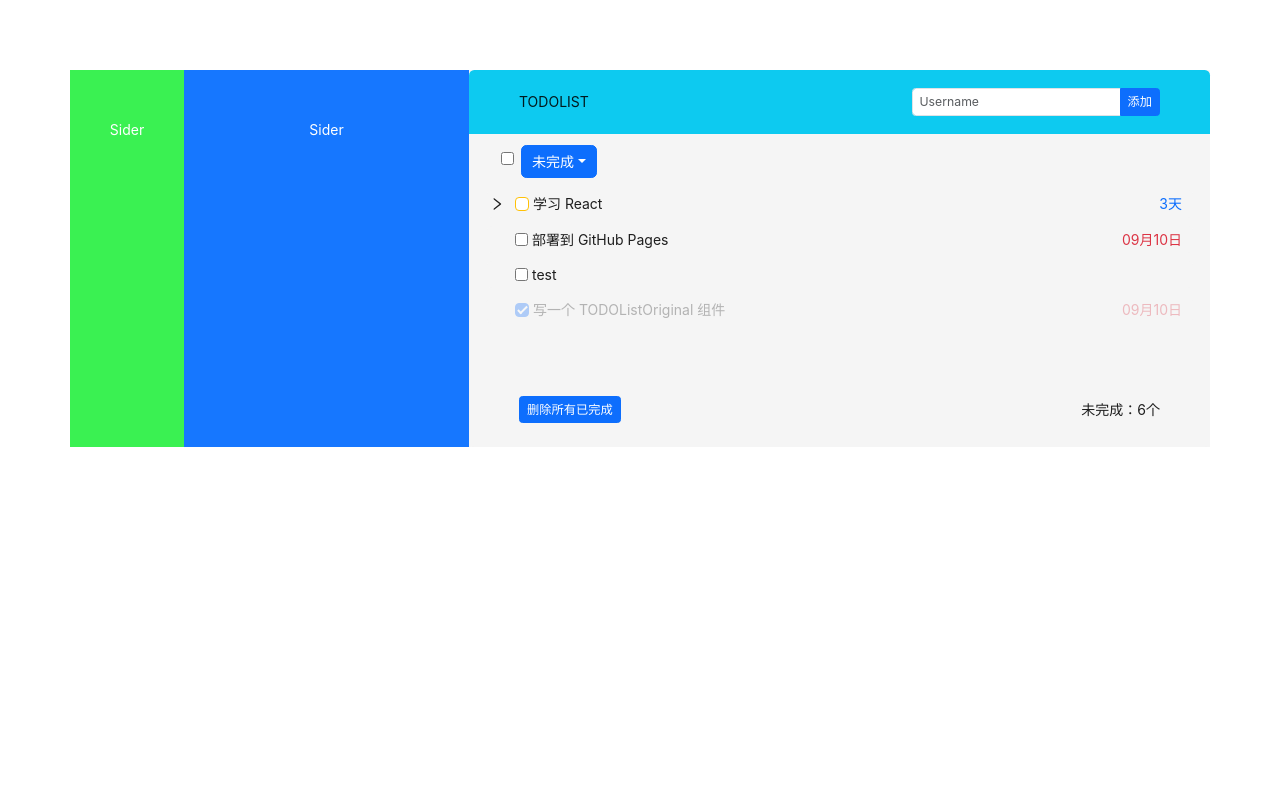
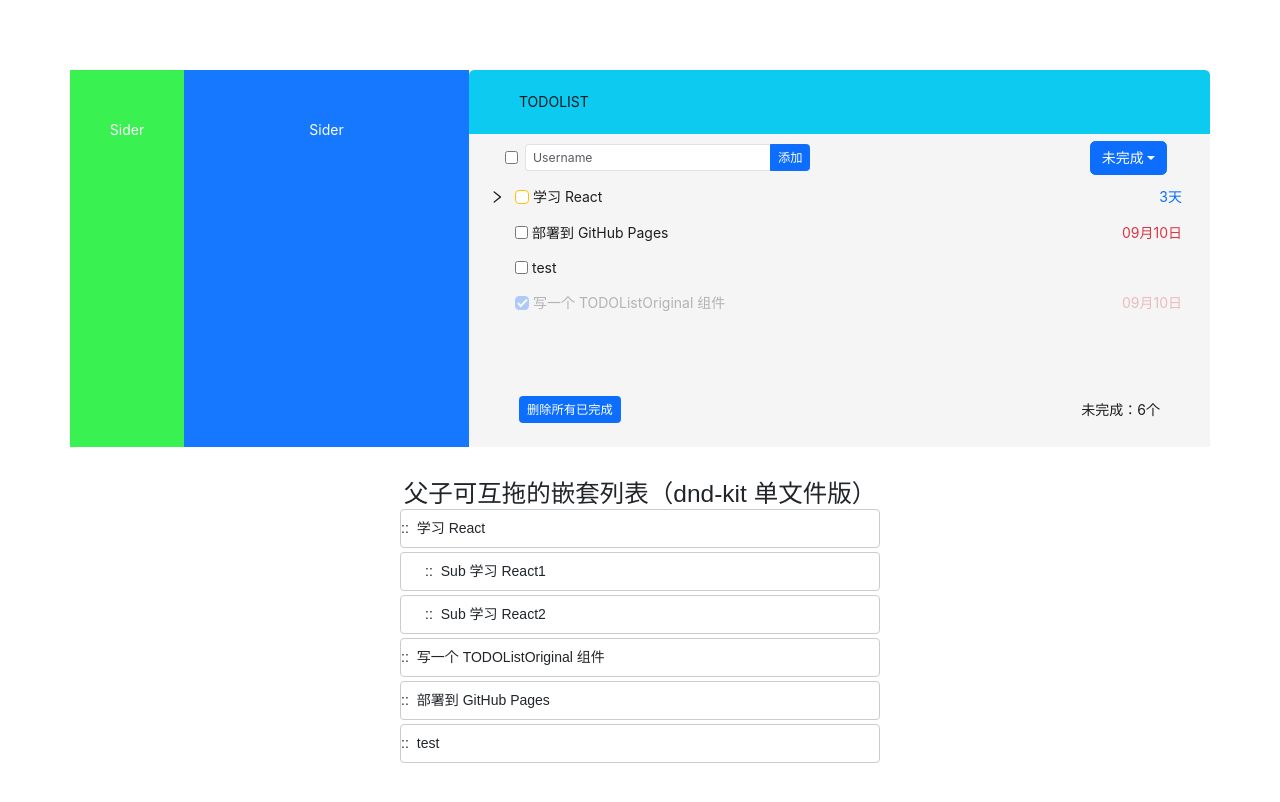
Before and after one commit to SuperManTouX/DingDong-Todo, a React (Vite) app: page / in a window 1280 px wide. Shown: the top 802 px of the page. Built offline with nearby package versions, Linux system fonts and the light colour scheme.

Commit message:
完成父子任务拖动（芜湖）

```diff
--- a/package.json
+++ b/package.json
@@ -12,6 +12,9 @@
   "dependencies": {
     "@ant-design/icons": "^6.0.2",
     "@ant-design/v5-patch-for-react-19": "^1.0.3",
+    "@dnd-kit/core": "^6.3.1",
+    "@dnd-kit/sortable": "^10.0.0",
+    "@dnd-kit/utilities": "^3.2.2",
     "@hello-pangea/dnd": "^18.0.1",
     "@types/node": "^24.3.1",
     "antd": "^5.27.3",
--- a/src/Controller.tsx
+++ b/src/Controller.tsx
@@ -2,18 +2,32 @@
 import { ControllerProps } from "@/types";
 import { ShowType, ShowTypeLabels, type ShowTypeValue } from "@/constants";
 import { Dropdown } from "react-bootstrap";
-import { message } from "antd";
+import { Col, message, Row } from "antd";
+
+interface ControllerExtendedProps extends ControllerProps {
+  text: string;
+  setText: (text: string) => void;
+  onAdded: () => void;
+}
 
 export default function Controller({
   onSwitchShow,
   onCompleteAll,
   isAllDone,
   showType,
-}: ControllerProps) {
+  text,
+  setText,
+  onAdded,
+}: ControllerExtendedProps) {
   return (
-    <li className=" rounded p-1 gap-3 d-flex justify-content-between">
-      <span>
+    <li
+      className={`row d-flex justify-content-between highlight rounded pe-0 ps-0 pt-0 pb-0  `}
+    >
+      <Row justify={"space-between"} align={"middle"}>
+        <Col span={20}>
+          <Row justify={"start"} align={"middle"}>
             <input
+              style={{ marginLeft: "8px" }}
               className="me-2"
               type="checkbox"
               checked={isAllDone}
@@ -26,9 +40,30 @@ export default function Controller({
                 if (e.currentTarget.checked) message.info(`已完成全部`);
               }}
             />
+            <div className="input-group input-group-sm w-50">
+              <input
+                type="text"
+                value={text}
+                onChange={(e) => setText(e.target.value)}
+                className="form-control"
+                placeholder="Username"
+                aria-label="Username"
+                aria-describedby="basic-addon1"
+              />
+              <button
+                type="button"
+                onClick={onAdded}
+                className="btn btn-primary btn-sm"
+              >
+                添加
+              </button>
+            </div>
+          </Row>
+        </Col>
 
+        <Col span={4}>
           <Dropdown
-          className="d-inline-block"
+            className="d-inline-block ms-2"
             onSelect={(eventKey) => {
               onSwitchShow(Number(eventKey) as ShowTypeValue);
             }}
@@ -47,7 +82,8 @@ export default function Controller({
               })}
             </Dropdown.Menu>
           </Dropdown>
-      </span>
+        </Col>
+      </Row>
     </li>
   );
 }
--- a/src/TODOList.tsx
+++ b/src/TODOList.tsx
@@ -1,15 +1,23 @@
 import "./TODOList.css";
 import { v4 as uuidv4 } from "uuid";
 import { useImmerReducer } from "use-immer";
-import { useState } from "react";
+import { useState, useCallback } from "react";
 import Controller from "./Controller";
 import TodoItem from "./TodoItem";
 import {
-  DragDropContext,
-  Droppable,
-  Draggable,
-  type DropResult,
-} from "@hello-pangea/dnd";
+  DndContext,
+  closestCenter,
+  KeyboardSensor,
+  PointerSensor,
+  useSensor,
+} from "@dnd-kit/core";
+import {
+  SortableContext,
+  sortableKeyboardCoordinates,
+  verticalListSortingStrategy,
+  useSortable,
+} from "@dnd-kit/sortable";
+import { CSS } from "@dnd-kit/utilities";
 import reducer from "./reducer";
 import type { Todo, TodoCompleteAllAction } from "@/types";
 import { ShowType, type ShowTypeValue } from "@/constants";
@@ -18,6 +26,46 @@ import ContextMenu from "./ContextMenu";
 import { Col, Row, Space } from "antd";
 import { Collapse } from "react-bootstrap";
 import { Content, Footer, Header } from "antd/es/layout/layout";
+
+// 自定义Sortable组件，用于@dnd-kit/sortable
+const SortableItem = ({
+  id,
+  children,
+}: {
+  id: string;
+  children: React.ReactNode;
+}) => {
+  const { attributes, listeners, setNodeRef, transform, transition } =
+    useSortable({
+      id,
+    });
+
+  const style = {
+    transform: CSS.Transform.toString(transform),
+    transition,
+  };
+
+  return (
+    <div ref={setNodeRef} style={style} {...attributes} {...listeners}>
+      {children}
+    </div>
+  );
+};
+
+// 自定义Droppable容器组件
+const SortableList = ({
+  items,
+  children,
+}: {
+  items: string[];
+  children: React.ReactNode;
+}) => {
+  return (
+    <SortableContext items={items} strategy={verticalListSortingStrategy}>
+      {children}
+    </SortableContext>
+  );
+};
 
 // 1. 完成   / 未完成 过滤栏添加三个按钮：All / Active / Completed，点谁就只显示对应列表。
 // 2. 完成  一键全选 / 取消全选顶部放 checkbox，逻辑：若已全选则 取消全选，否则全部勾选。
@@ -29,6 +77,18 @@ import { Content, Footer, Header } from "antd/es/layout/layout";
 // 8. 完成  批量删除已完成 / 底部增加“清除已完成”按钮，一键删掉所有 done === true 的项。
 
 export default function TODOList() {
+  // 设置@dnd-kit传感器
+  const sensors = [
+    useSensor(PointerSensor, {
+      activationConstraint: {
+        distance: 8,
+      },
+    }),
+    useSensor(KeyboardSensor, {
+      coordinateGetter: sortableKeyboardCoordinates,
+    }),
+  ];
+
   let initialTodoList: Todo[] = [
     // 根任务，depth 为 0
     {
@@ -197,7 +257,7 @@ export default function TODOList() {
         return todoList.filter((t) => !t.completed);
       case ShowType.overdue:
         return todoList.filter(
-          (t) => dayjs(t.deadline).diff(dayjs(), "day") < 0,
+          (t) => dayjs(t.deadline).diff(dayjs(), "day") >= 0,
         );
       default:
         return [];
@@ -237,74 +297,109 @@ export default function TODOList() {
     }, 0);
   }
 
-  // 拖动排序方法 - 扁平化后只处理PARENT类型，所有任务都在同一列表中
-  function onDragEnd(result: DropResult) {
-    const { destination, source, draggableId } = result;
+  // 拖动排序方法 - 使用@dnd-kit处理拖拽排序和层级转换
+  const handleDragEnd = useCallback(
+    (event: any) => {
+      const { active, over } = event;
 
-    // 现在只需要处理PARENT类型，因为所有任务都在同一扁平化列表中
-    // 没放下 / 原地放下
-    if (!destination) return;
-    if (destination.index === source.index) return;
+      // 如果没有放置目标或放置在自身上，则不处理
+      if (!over || active.id === over.id) {
+        return;
+      }
 
-    // 1. 深拷贝（Immer 外做，避免 draft 混淆）
-    const rT = [...renderTodos()];
-    const newOrder = [...todoList];
-    const originalSourceIndex = todoList.findIndex((t) => t.id === draggableId);
-    const originalDestinationIndex = todoList.findIndex(
-      (t) => t.id === rT[destination.index].id,
+      // 获取拖动和放置的任务
+      const draggedTask = todoList.find((item) => item.id === active.id);
+      const targetTask = todoList.find((item) => item.id === over.id);
+
+      if (!draggedTask || !targetTask) return;
+
+      // 深拷贝任务列表以进行修改
+      const updatedTasks: Todo[] = JSON.parse(JSON.stringify(todoList));
+      const draggedIndex = updatedTasks.findIndex(
+        (item) => item.id === active.id,
       );
+      const targetIndex = updatedTasks.findIndex((item) => item.id === over.id);
 
-    // 2. 调整任务顺序
-    const [moved] = newOrder.splice(originalSourceIndex, 1);
-    newOrder.splice(originalDestinationIndex, 0, moved);
+      // 处理层级转换
+      // 1. 如果拖动的是子任务（有parentId）到顶级任务位置（无parentId或parentId不同）
+      if (
+        draggedTask.parentId &&
+        (!targetTask.parentId || targetTask.parentId !== draggedTask.parentId)
+      ) {
+        // 将子任务转换为父任务
+        updatedTasks[draggedIndex].parentId = null;
+        updatedTasks[draggedIndex].depth = 0;
 
-    // 3. 一次性替换， reducer 里已写好 "replaced" 分支
-    dispatch({ type: "replaced", todoList: newOrder });
+        // 更新该任务的所有子任务的depth
+        const updateChildDepths = (taskId: string, newDepth: number) => {
+          updatedTasks.forEach((task) => {
+            if (task.parentId === taskId) {
+              task.depth = newDepth + 1;
+              updateChildDepths(task.id, task.depth);
             }
+          });
+        };
+        updateChildDepths(updatedTasks[draggedIndex].id, 0);
+      }
+      // 2. 如果拖动的是父任务（无parentId或depth为0）到子任务位置
+      else if (
+        (!draggedTask.parentId || draggedTask.depth === 0) &&
+        targetTask.depth > 0
+      ) {
+        // 将父任务转换为子任务，成为目标任务的兄弟任务
+        updatedTasks[draggedIndex].parentId = targetTask.parentId;
+        updatedTasks[draggedIndex].depth = targetTask.depth;
+
+        // 更新该任务的所有子任务的depth
+        const updateChildDepths = (taskId: string, newDepth: number) => {
+          updatedTasks.forEach((task) => {
+            if (task.parentId === taskId) {
+              task.depth = newDepth + 1;
+              updateChildDepths(task.id, task.depth);
+            }
+          });
+        };
+        updateChildDepths(updatedTasks[draggedIndex].id, targetTask.depth);
+      }
+
+      // 执行排序操作
+      const [removed] = updatedTasks.splice(draggedIndex, 1);
+      updatedTasks.splice(targetIndex, 0, removed);
+      console.log(updatedTasks);
+      // 一次性替换整个列表
+      dispatch({ type: "replaced", todoList: updatedTasks });
+    },
+    [todoList, dispatch],
+  );
 
   // 删除所有已完成
   function handleDeleteAllCompleted() {
     dispatch({ type: "deletedAll", todoList });
   }
 
+  // 获取所有可排序的任务ID
+  const sortableTaskIds = getHierarchicalTasks()
+    .flatMap((item) =>
+      "id" in item ? [item.id] : item.map((subItem) => subItem.id),
+    )
+    .filter(Boolean);
+
   return (
     <>
       <Header className="bg-info rounded-top">
         <Row align={"middle"} justify="space-between">
           <Col>TODOLIST</Col>
-
-          <Col>
-            <div className="input-group input-group-sm ">
-              <input
-                type="text"
-                value={text}
-                onChange={(e) => setText(e.target.value)}
-                className="form-control"
-                placeholder="Username"
-                aria-label="Username"
-                aria-describedby="basic-addon1"
-              />
-              <button
-                type="button"
-                onClick={handleAdded}
-                className="btn btn-primary btn-sm"
-              >
-                添加
-              </button>
-            </div>
-          </Col>
         </Row>
       </Header>
 
       <Content className="minHeight-large pe-4 ps-4">
-        <DragDropContext onDragEnd={onDragEnd}>
-          <Droppable droppableId="droppable" type="PARENT">
-            {(provided) => (
-              <ul
-                className="col p-2"
-                ref={provided.innerRef}
-                {...provided.droppableProps}
+        <DndContext
+          sensors={sensors}
+          collisionDetection={closestCenter}
+          onDragEnd={handleDragEnd}
         >
+          <SortableList items={sortableTaskIds}>
+            <ul className="col p-2">
               <Space className="w-100" direction="vertical" size="small">
                 {/*顶部操作Li*/}
                 {
@@ -313,24 +408,17 @@ export default function TODOList() {
                     onSwitchShow={handleSwitchShow}
                     onCompleteAll={handleCompleteAll}
                     showType={showType}
+                    text={text}
+                    setText={setText}
+                    onAdded={handleAdded}
                   />
                 }
                 {/*层次化任务列表渲染*/}
-                  {getHierarchicalTasks().map((item, index) => {
+                {getHierarchicalTasks().map((item) => {
                   // 如果是根任务
                   if ("id" in item) {
                     return (
-                        <Draggable
-                          key={item.id}
-                          draggableId={item.id}
-                          index={index}
-                        >
-                          {(provided) => (
-                            <div
-                              ref={provided.innerRef}
-                              {...provided.draggableProps}
-                              {...provided.dragHandleProps}
-                            >
+                      <SortableItem key={item.id} id={item.id}>
                         <ContextMenu
                           todo={item}
                           onTodoChange={dispatch}
@@ -342,9 +430,7 @@ export default function TODOList() {
                               onTodoChange={dispatch}
                               hasSubTasks={hasSubTasks(item.id)}
                               isExpanded={expandedTasks[item.id]}
-                                    onToggleExpand={() =>
-                                      toggleTaskExpand(item.id)
-                                    }
+                              onToggleExpand={() => toggleTaskExpand(item.id)}
                             />
                           </div>
                         </ContextMenu>
@@ -354,17 +440,17 @@ export default function TODOList() {
                             {/* 子任务将在getHierarchicalTasks中自动渲染 */}
                           </div>
                         </Collapse>
-                            </div>
-                          )}
-                        </Draggable>
+                      </SortableItem>
                     );
                   }
                   // 如果是子任务数组
                   else {
                     return item.map((subTodo) => (
+                      <SortableItem key={subTodo.id} id={subTodo.id}>
                         <div
-                          key={subTodo.id}
-                          style={{ marginLeft: `${subTodo.depth * 20}px` }}
+                          style={{
+                            marginLeft: `${subTodo.depth * 20}px`,
+                          }}
                           className="sub-task-container"
                         >
                           <ContextMenu
@@ -385,16 +471,16 @@ export default function TODOList() {
                             </div>
                           </ContextMenu>
                         </div>
+                      </SortableItem>
                     ));
                   }
                 })}
-                  {provided.placeholder}
                 <div style={{ opacity: `.3` }}>
                   {getHierarchicalTasks(false).map((item) => {
-                      console.log(1);
                     if ("id" in item) {
                       return (
                         <TodoItem
+                          key={item.id}
                           todo={item}
                           onTodoChange={dispatch}
                           hasSubTasks={hasSubTasks(item.id)}
@@ -435,9 +521,8 @@ export default function TODOList() {
                 </div>
               </Space>
             </ul>
-            )}
-          </Droppable>
-        </DragDropContext>
+          </SortableList>
+        </DndContext>
       </Content>
       <Footer className="rounded-bottom">
         <Row align={"middle"} justify={"space-between"}>
--- a/src/Test.tsx
+++ b/src/Test.tsx
@@ -1,57 +1,212 @@
-import React, { useState } from "react";
-import { Dropdown, type MenuProps } from "antd";
+// NestedDndOneFile.tsx
+import React from "react";
+import {
+  DndContext,
+  type DragEndEvent,
+  DragOverlay,
+  closestCenter,
+  KeyboardSensor,
+  PointerSensor,
+  useSensor,
+  useSensors,
+} from "@dnd-kit/core";
+import {
+  arrayMove,
+  SortableContext,
+  sortableKeyboardCoordinates,
+  verticalListSortingStrategy,
+} from "@dnd-kit/sortable";
+import { useSortable } from "@dnd-kit/sortable";
+import { CSS } from "@dnd-kit/utilities";
+import dayjs from "dayjs";
+import { v4 as uuid } from "uuid";
 
-const A_ITEMS: MenuProps["items"] = [{ key: "a", label: "A 菜单" }];
-const B_ITEMS: MenuProps["items"] = [{ key: "b", label: "B 菜单" }];
+interface Task {
+  id: string;
+  text: string;
+  completed: boolean;
+  priority: number;
+  datetimeLocal: string;
+  deadline: string;
+  parentId: string | null;
+  depth: number;
+}
 
-export default function NestedDropdown() {
-  const [openA, setOpenA] = useState(false);
-  const [openB, setOpenB] = useState(false);
+const INDENT = 24;
 
-  /* A 区域右键 */
-  const onContextMenuA = (e: React.MouseEvent) => {
-    e.preventDefault();
-    setOpenA(true);
+export default function NestedDndOneFile() {
+  const [tasks, setTasks] = React.useState<Task[]>(() => [
+    {
+      id: "1",
+      text: "学习 React",
+      completed: false,
+      priority: 2,
+      datetimeLocal: dayjs().format(),
+      deadline: dayjs("2025-09-15").format(),
+      parentId: null,
+      depth: 0,
+    },
+    {
+      id: uuid(),
+      text: "Sub 学习 React1",
+      completed: false,
+      priority: 2,
+      datetimeLocal: dayjs().format(),
+      deadline: dayjs("2025-09-18").format(),
+      parentId: "1",
+      depth: 1,
+    },
+    {
+      id: uuid(),
+      text: "Sub 学习 React2",
+      completed: false,
+      priority: 2,
+      datetimeLocal: dayjs().format(),
+      deadline: dayjs("2025-09-18").format(),
+      parentId: "1",
+      depth: 1,
+    },
+    {
+      id: uuid(),
+      text: "写一个 TODOListOriginal 组件",
+      completed: true,
+      priority: 1,
+      datetimeLocal: dayjs().format(),
+      deadline: dayjs("2025-09-10").format(),
+      parentId: null,
+      depth: 0,
+    },
+    {
+      id: uuid(),
+      text: "部署到 GitHub Pages",
+      completed: false,
+      priority: 0,
+      datetimeLocal: dayjs().format(),
+      deadline: dayjs("2025-09-10").format(),
+      parentId: null,
+      depth: 0,
+    },
+    {
+      id: uuid(),
+      text: "test",
+      completed: false,
+      priority: 0,
+      parentId: null,
+      depth: 0,
+    },
+  ]);
+
+  const sensors = useSensors(
+    useSensor(PointerSensor),
+    useSensor(KeyboardSensor, {
+      coordinateGetter: sortableKeyboardCoordinates,
+    }),
+  );
+
+  const [activeId, setActiveId] = React.useState<string | null>(null);
+
+  const handleDragEnd = (e: DragEndEvent) => {
+    const { active, over } = e;
+    if (!over) return;
+
+    const activeTask = tasks.find((t) => t.id === active.id)!;
+    const overId = over.id as string;
+
+    let newParentId: string | null = null;
+    let newDepth = 0;
+
+    if (overId === "root-list") {
+      newParentId = null;
+      newDepth = 0;
+    } else {
+      const overTask = tasks.find((t) => t.id === overId)!;
+      newParentId = overTask.id;
+      newDepth = overTask.depth + 1;
+    }
+
+    const oldIndex = tasks.findIndex((t) => t.id === active.id);
+    const newIndex = tasks.findIndex((t) => t.id === overId);
+
+    const newFlat = arrayMove(tasks, oldIndex, newIndex).map((t) =>
+      t.id === active.id ? { ...t, parentId: newParentId, depth: newDepth } : t,
+    );
+
+    setTasks(newFlat);
+    setActiveId(null);
   };
 
-  /* B 区域右键：先阻冒泡再阻默认 */
-  const onContextMenuB = (e: React.MouseEvent) => {
-    e.stopPropagation(); // 关键：不让事件继续向上
-    e.preventDefault();
-    setOpenB(true);
+  const activeTask = tasks.find((t) => t.id === activeId);
+
+  return (
+    <div
+      style={{ maxWidth: 480, margin: "32px auto", fontFamily: "sans-serif" }}
+    >
+      <h3>父子可互拖的嵌套列表（dnd-kit 单文件版）</h3>
+
+      <DndContext
+        sensors={sensors}
+        collisionDetection={closestCenter}
+        onDragStart={({ active }) => setActiveId(active.id as string)}
+        onDragEnd={handleDragEnd}
+      >
+        <SortableContext
+          items={tasks.map((t) => t.id)}
+          strategy={verticalListSortingStrategy}
+        >
+          <div id="root-list">
+            {tasks.map((task) => (
+              <SortableTask key={task.id} task={task} />
+            ))}
+          </div>
+        </SortableContext>
+
+        <DragOverlay>
+          {activeTask ? <TaskItem task={activeTask} isDragOverlay /> : null}
+        </DragOverlay>
+      </DndContext>
+    </div>
+  );
+}
+
+/* ---------- 子组件 ---------- */
+function SortableTask({ task }: { task: Task }) {
+  const { attributes, listeners, setNodeRef, transform, transition } =
+    useSortable({ id: task.id });
+
+  const style = {
+    transform: CSS.Transform.toString(transform),
+    transition,
   };
 
   return (
-    <Dropdown
-      trigger={["contextMenu"]}
-      open={openA}
-      onOpenChange={setOpenA}
-      menu={{ items: A_ITEMS }}
-    >
-      <div
-        onContextMenu={onContextMenuA}
-        style={{ padding: 40, background: "#f0f0f0" }}
-      >
-        区域 A
-        <Dropdown
-          trigger={["contextMenu"]}
-          open={openB}
-          onOpenChange={setOpenB}
-          menu={{ items: B_ITEMS }}
-        >
-          <div
-            onContextMenu={onContextMenuB} // ← 阻冒泡
-            style={{
-              marginTop: 20,
-              padding: 20,
-              background: "#fff",
-              border: "1px solid #d9d9d9",
-            }}
-          >
-            区域 B（右键只出 B 菜单）
-          </div>
-        </Dropdown>
-      </div>
-    </Dropdown>
+    <div ref={setNodeRef} style={style} {...attributes} {...listeners}>
+      <TaskItem task={task} />
+    </div>
   );
 }
+
+function TaskItem({
+  task,
+  isDragOverlay,
+}: {
+  task: Task;
+  isDragOverlay?: boolean;
+}) {
+  return (
+    <div
+      style={{
+        paddingLeft: task.depth * INDENT,
+        paddingBlock: 8,
+        border: "1px solid #ccc",
+        marginBottom: 4,
+        background: isDragOverlay ? "#f3f3f3" : "#fff",
+        display: "flex",
+        alignItems: "center",
+        borderRadius: 4,
+      }}
+    >
+      <span style={{ marginRight: 8, cursor: "grab" }}>::</span>
+      <span>{task.text}</span>
+    </div>
+  );
+}
--- a/src/main.tsx
+++ b/src/main.tsx
@@ -7,7 +7,7 @@ import "@ant-design/v5-patch-for-react-19";
 // import App from './TicTacToe.tsx'
 // import TaskApp from "./TaskApp";
 import TODOList from "./TODOList";
-// import NestedList from "./Test";
+import NestedList from "./Test";
 import Sider from "antd/es/layout/Sider";
 import { Layout } from "antd";
 
@@ -38,6 +38,6 @@ createRoot(document.getElementById("root")!).render(
       </Layout>
     </Layout>
 
-    {/*<NestedList></NestedList>*/}
+    <NestedList></NestedList>
   </StrictMode>,
 );
```
Also changed, not shown: 2 other files (tests, documents, lock files or other folders). Lines whose indentation alone changed are shown as unchanged.
